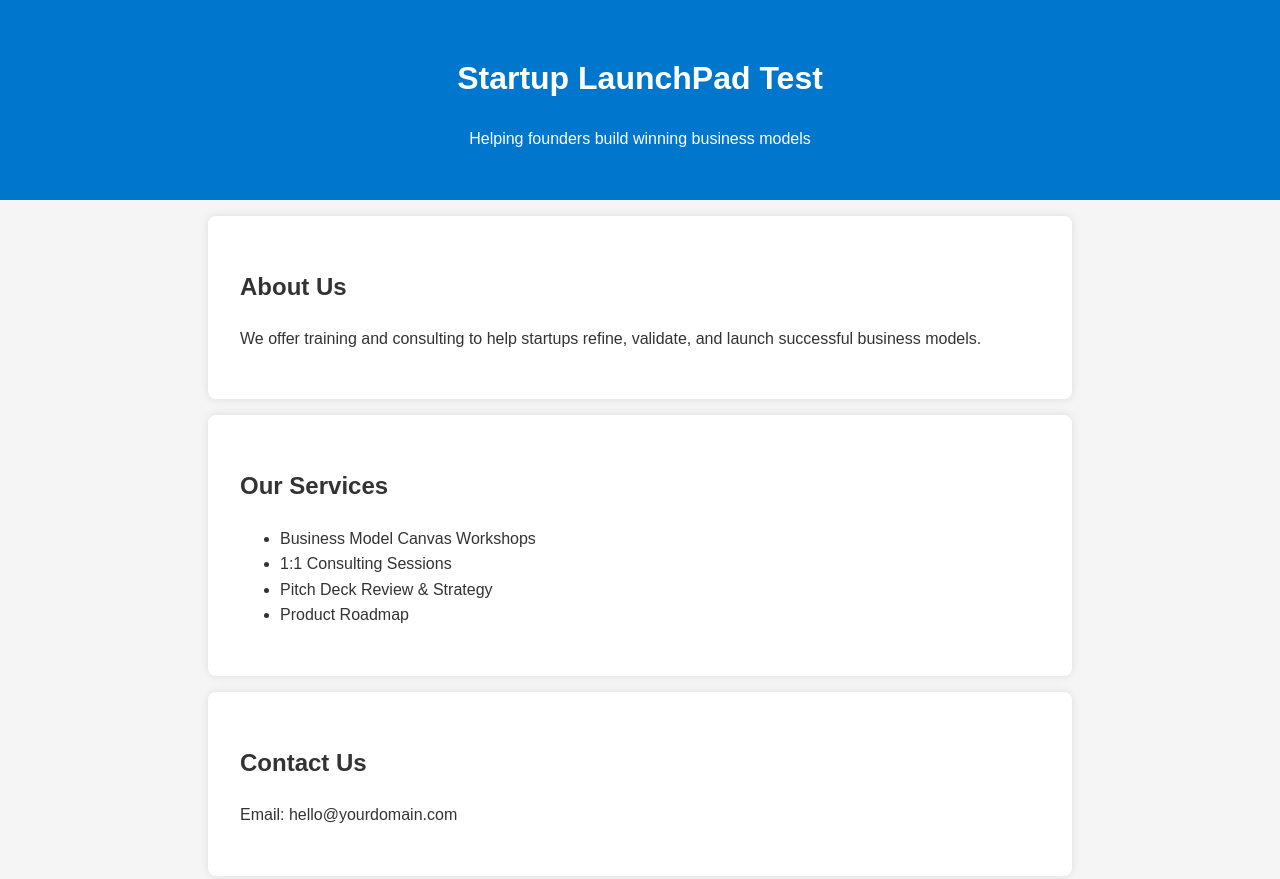
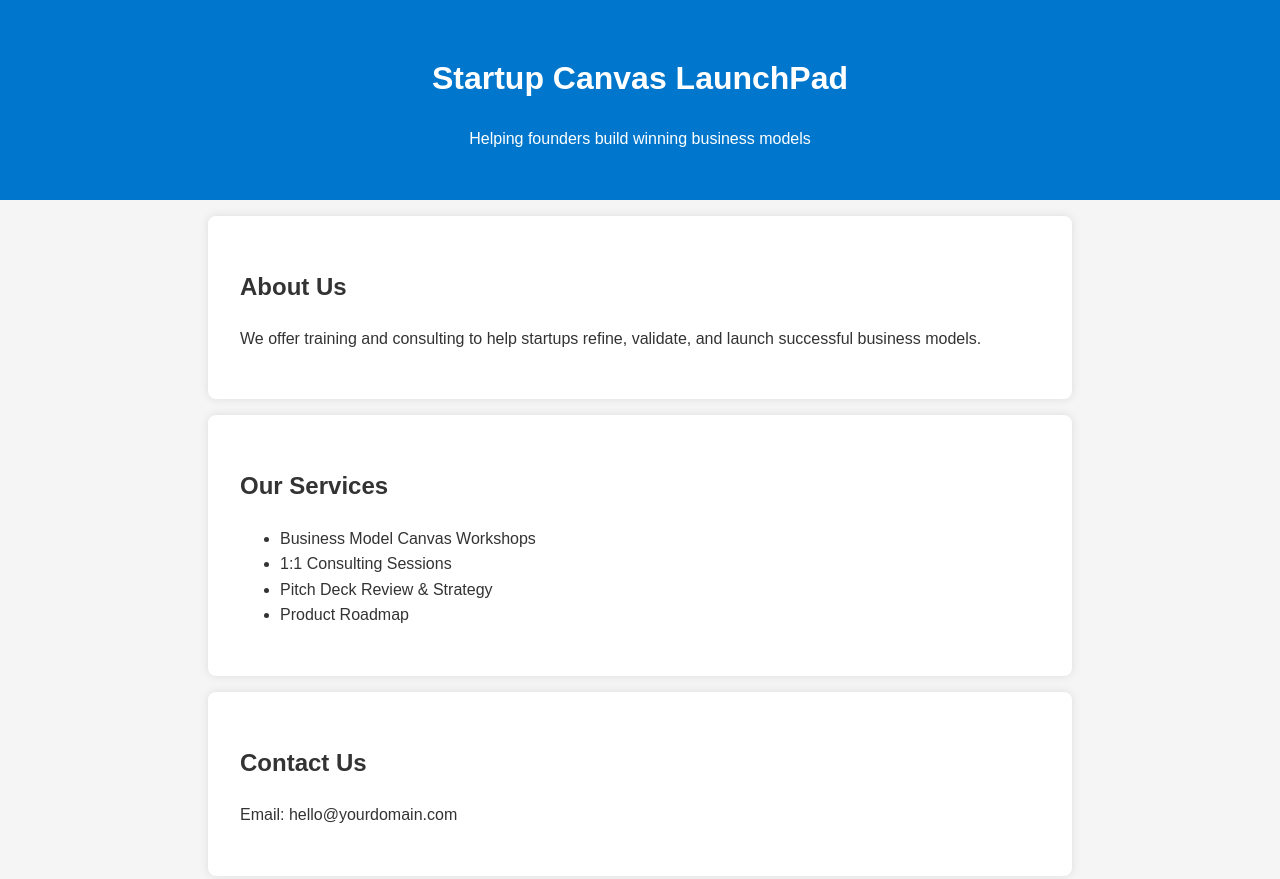
Before and after one commit to shilpasridhardp2020/StartupCanvas, a plain HTML site: page index.html in a window 1280 px wide. Shown: the top 879 px of the page. Drawn offline with Linux system fonts and the light colour scheme.

Commit message:
updated headline

```diff
--- a/index.html
+++ b/index.html
@@ -10,7 +10,7 @@
 
 <body>
     <header>
-        <h1>Startup LaunchPad Test</h1>
+        <h1>Startup Canvas LaunchPad </h1>
         <p> Helping founders build winning business models</p>
     </header>
 
```
